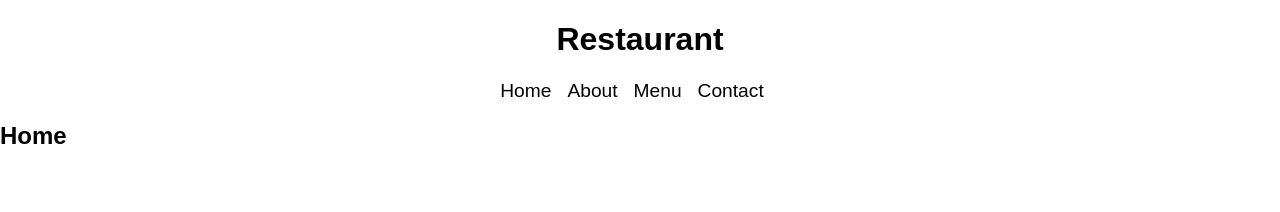
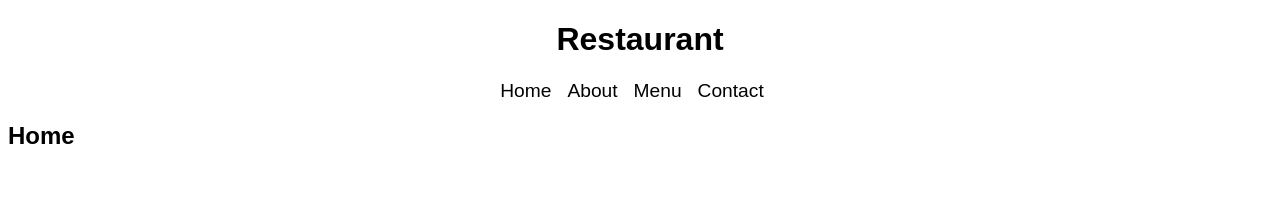
Before and after one commit to irfaan-jamarussadiq/react-restaurant, a React (Create React App) app: page / in a window 1280 px wide. Shown: the top 212 px of the page. Built offline with nearby package versions, Linux system fonts and the light colour scheme.

Commit message:
Add left margin to pages for improved readability

```diff
--- a/src/components/pages/Home.js
+++ b/src/components/pages/Home.js
@@ -1,6 +1,6 @@
 function Home() {
     return (
-        <div>
+        <div className="page-container">
             <h2>Home</h2>
         </div>
     )
--- a/src/components/pages/Menu.js
+++ b/src/components/pages/Menu.js
@@ -1,6 +1,6 @@
 function Menu() {
     return (
-        <div>
+        <div className="page-container">
             <h2>Menu</h2>
         </div>
     )
```
